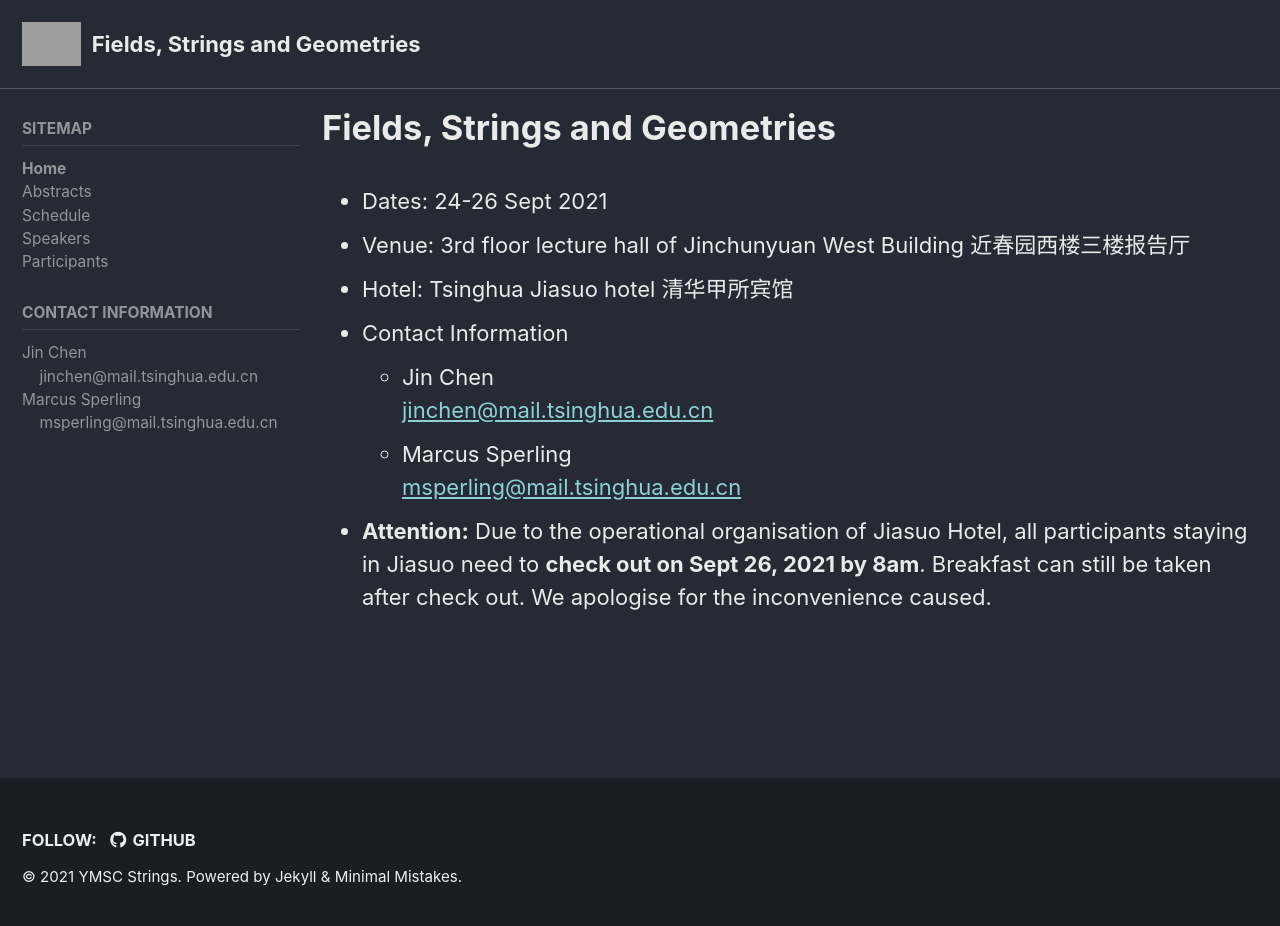
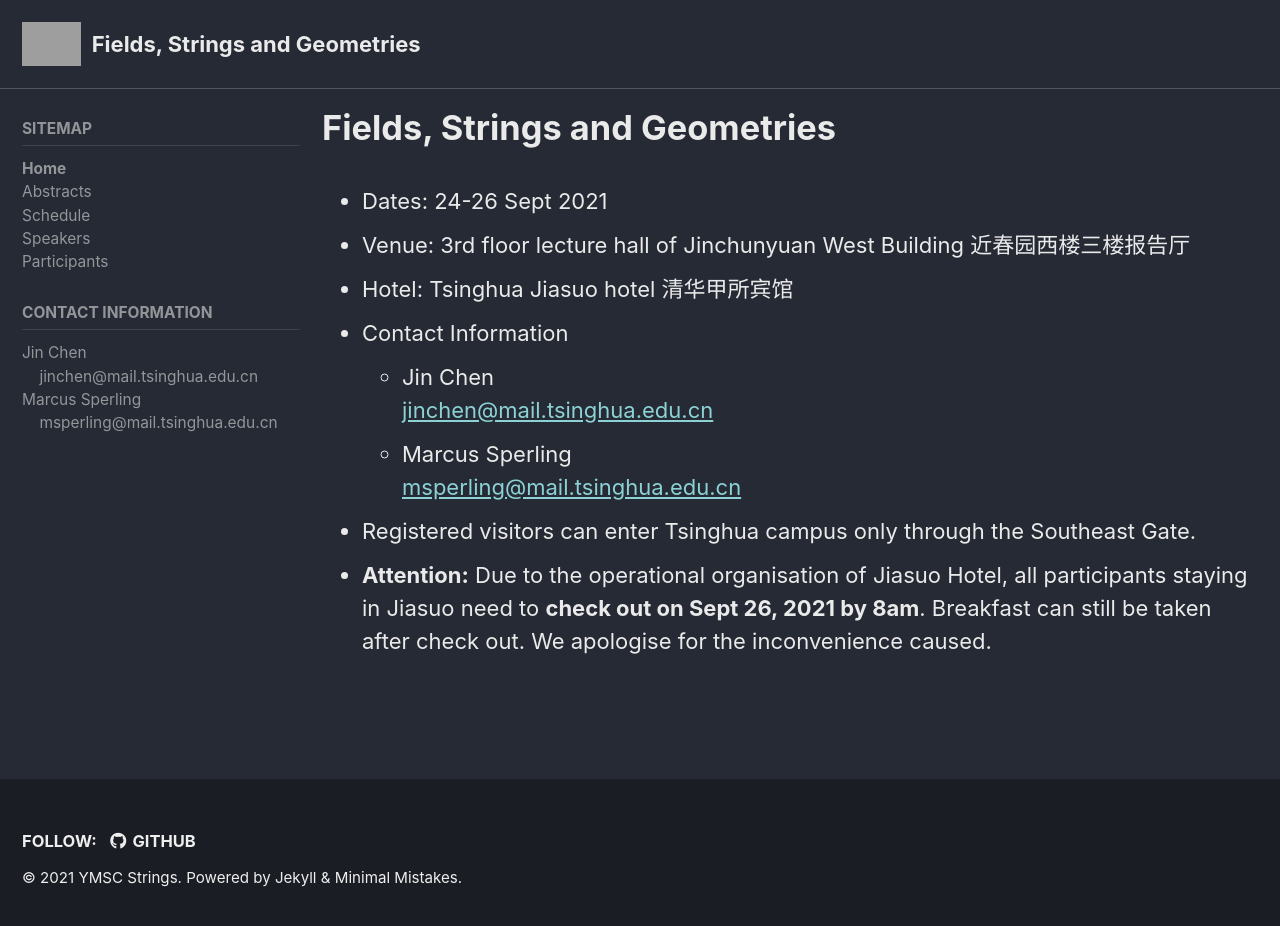
Before and after one commit to ymsc-strings/gauge-theory-workshop-sept-2021, a Jekyll site: the page built from _pages/index.md, in a window 1280 px wide and 933 px high. Shown: the top 926 px of the window. Built offline with Jekyll 4.4.1, drawn with Linux system fonts in a browser that asks for light colours; cached includes are drawn as plain includes.

Commit message:
Update index.md
added Southeast gate info

```diff
--- a/_pages/index.md
+++ b/_pages/index.md
@@ -21,4 +21,5 @@ sidebar:
             </li>
         {% endfor %}
     </ul>
+* Registered visitors can enter Tsinghua campus only through the Southeast Gate.
 * __Attention:__ Due to the operational organisation of Jiasuo Hotel, all participants staying in Jiasuo need to __check out on Sept 26, 2021 by 8am__. Breakfast can still be taken after check out. We apologise for the inconvenience caused.
```
